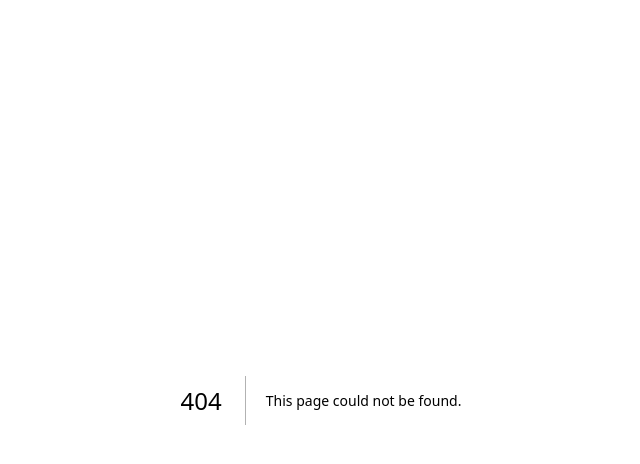
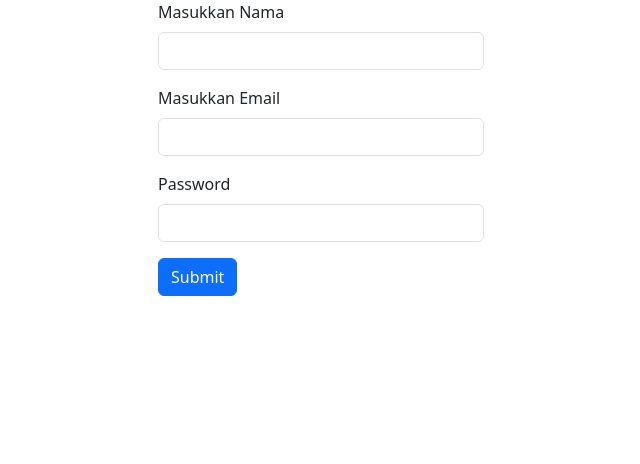
Before and after one commit to wardydev/frontend-whatsappapi, a Next.js app: page /register in a window 1280 px wide. Before the commit this address had no page. Shown: the top 464 px of the page, without its empty margins (319-959 px from the left). Built offline with nearby package versions, Linux system fonts and the light colour scheme.

Commit message:
create auth features

```diff
--- /dev/null
+++ b/pages/register/index.js
@@ -0,0 +1,82 @@
+import React, { useState } from "react";
+import usePost from "../../src/hooks/usePost";
+
+const Register = () => {
+  const [value, setValue] = useState({
+    name: "",
+    email: "",
+    password: "",
+  });
+  const handleInputChange = (e) => {
+    setValue({
+      ...value,
+      [e.target.name]: e.target.value,
+    });
+  };
+
+  const data = {
+    name: value.name,
+    email: value.email,
+    password: value.password,
+  };
+  const { handlePostData } = usePost("register", data, "/login");
+
+  return (
+    <form
+      className="container"
+      style={{ width: 350 }}
+      onSubmit={(e) => handlePostData(e)}
+    >
+      <div className="mb-3">
+        <label htmlFor="masukkanNama" className="form-label">
+          Masukkan Nama
+        </label>
+        <input
+          type="text"
+          className="form-control"
+          id="masukkanNama"
+          aria-describedby="name"
+          required
+          name="name"
+          value={value.name}
+          onChange={(e) => handleInputChange(e)}
+        />
+      </div>
+      <div className="mb-3">
+        <label htmlFor="masukkanEmail" className="form-label">
+          Masukkan Email
+        </label>
+        <input
+          type="email"
+          className="form-control"
+          id="masukkanEmail"
+          aria-describedby="emailHelp"
+          required
+          name="email"
+          value={value.email}
+          onChange={(e) => handleInputChange(e)}
+        />
+      </div>
+      <div className="mb-3">
+        <label htmlFor="masukkanPassword" className="form-label">
+          Password
+        </label>
+        <input
+          type="password"
+          className="form-control"
+          id="masukkanPassword"
+          aria-describedby="password"
+          required
+          name="password"
+          value={value.password}
+          onChange={(e) => handleInputChange(e)}
+        />
+      </div>
+      <button type="submit" className="btn btn-primary">
+        Submit
+      </button>
+    </form>
+  );
+};
+
+export default Register;
--- a/src/api/auth.js
+++ b/src/api/auth.js
@@ -2,6 +2,9 @@ import axios from "axios";
 
 const auth = axios.create({
   baseURL: "http://198.71.61.49:3333/auth/",
+  headers: {
+    "Content-Type": "application/x-www-form-urlencoded",
+  },
 });
 
 export default auth;
--- /dev/null
+++ b/src/hooks/usePost.js
@@ -0,0 +1,29 @@
+import React from "react";
+import { useRouter } from "next/router";
+import auth from "../api/auth";
+
+const usePost = (url, data, route, isLocalStorage = false, keyStorage) => {
+  const router = useRouter();
+
+  const handlePostData = async (e) => {
+    e.preventDefault();
+    try {
+      const res = await auth.post(url, data);
+      if (isLocalStorage) {
+        if (typeof window !== "undefined") {
+          localStorage.setItem(
+            keyStorage,
+            JSON.stringify(res?.data?.access_token)
+          );
+        }
+      }
+      router.push(route);
+    } catch (err) {
+      // temporary error message
+      console.log(err.message);
+    }
+  };
+  return { handlePostData };
+};
+
+export default usePost;
```
Also changed, not shown: pages/index.js (+46 -2 lines), pages/login/index.js (added, +63 -0 lines), pages/send-otp/index.js (added, +37 -0 lines), pages/verif-email/index.js (added, +55 -0 lines).
